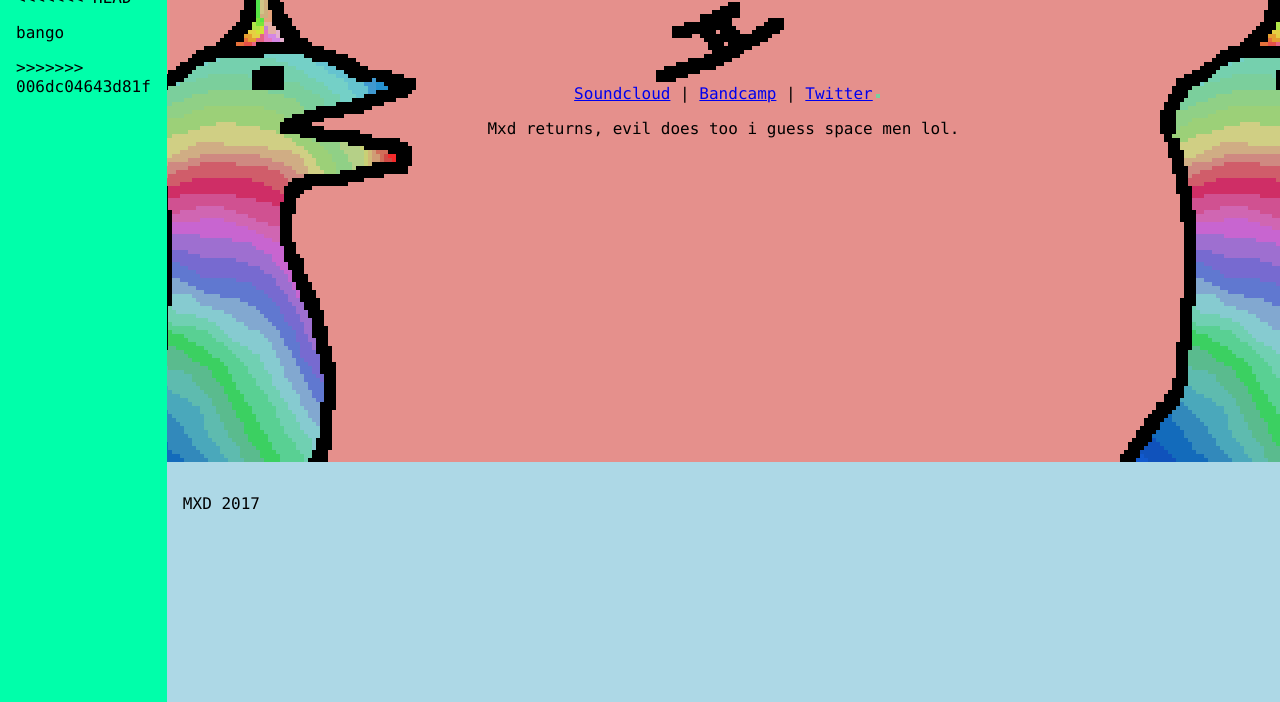
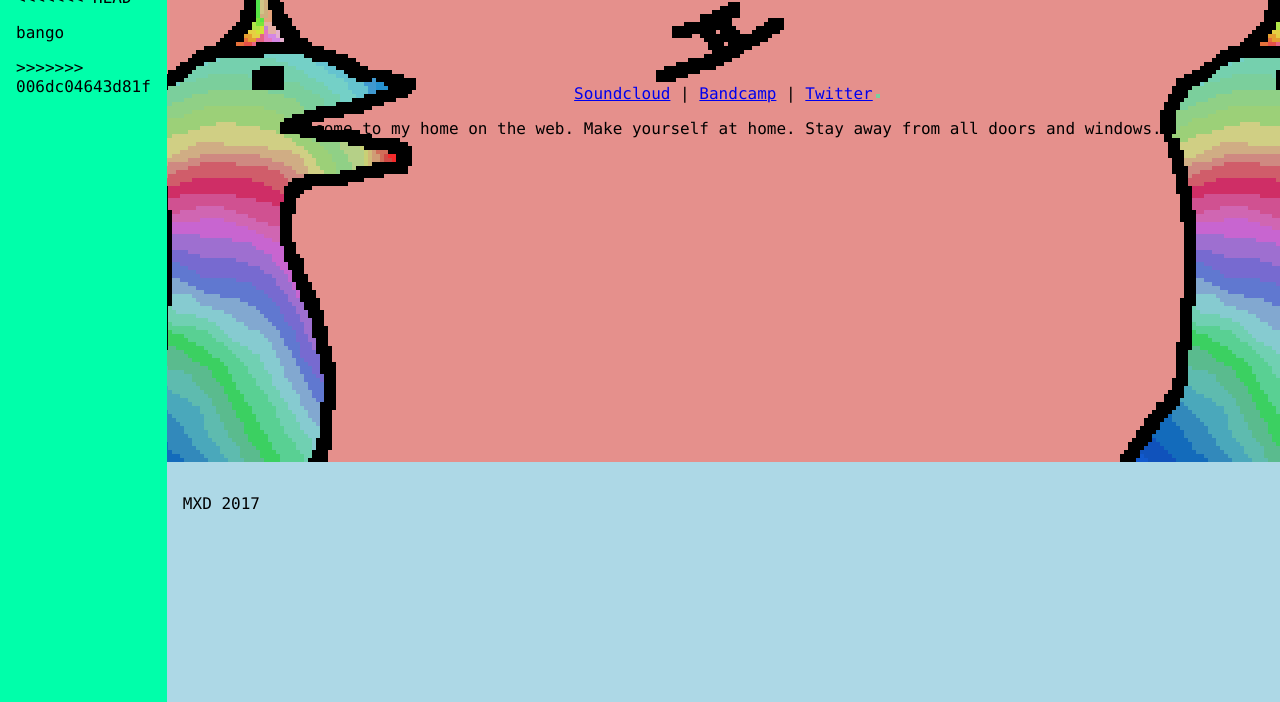
Before and after one commit to mxdau/mxdau, a plain HTML site: page index.html in a window 1280 px wide. Shown: the part 98-800 px from the top of the page. Drawn offline with Linux system fonts and the light colour scheme.

Commit message:
Text Update
Thanks

```diff
--- a/index.html
+++ b/index.html
@@ -80,7 +80,7 @@
       <p> <a href="http://www.soundcloud.com/mxdau"> Soundcloud</a>
         | <a href="http://www.motorcyclexylophonedeath.bandcamp.com">Bandcamp</a>
          | <a href="http://www.twitter.com/mxdau">Twitter</a>
-      <p>Mxd returns, evil does too i guess space men lol. </p></article>
+      <p>Welcome to my home on the web. Make yourself at home. Stay away from all doors and windows.</p></article>
     </center>
 
 
```
